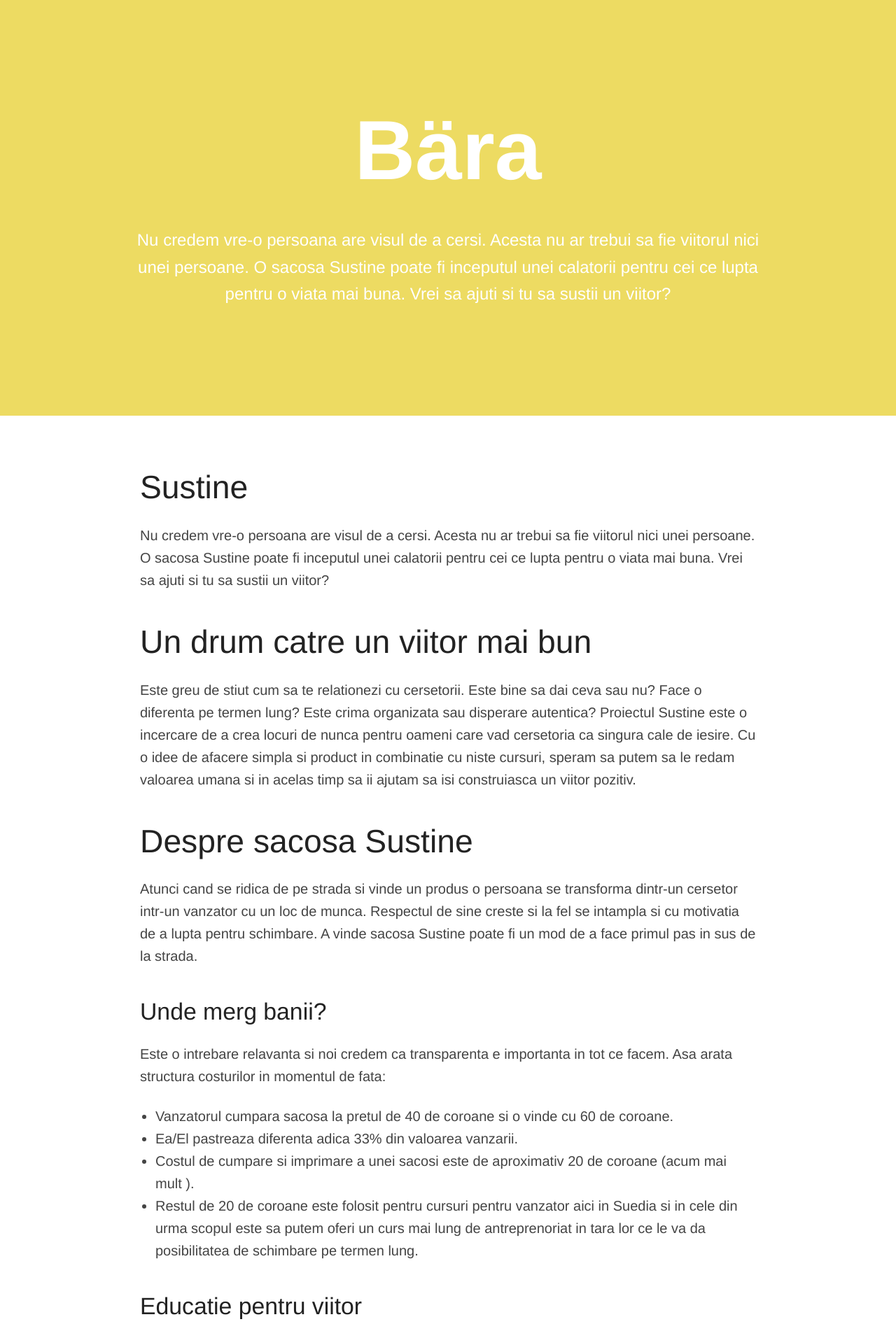
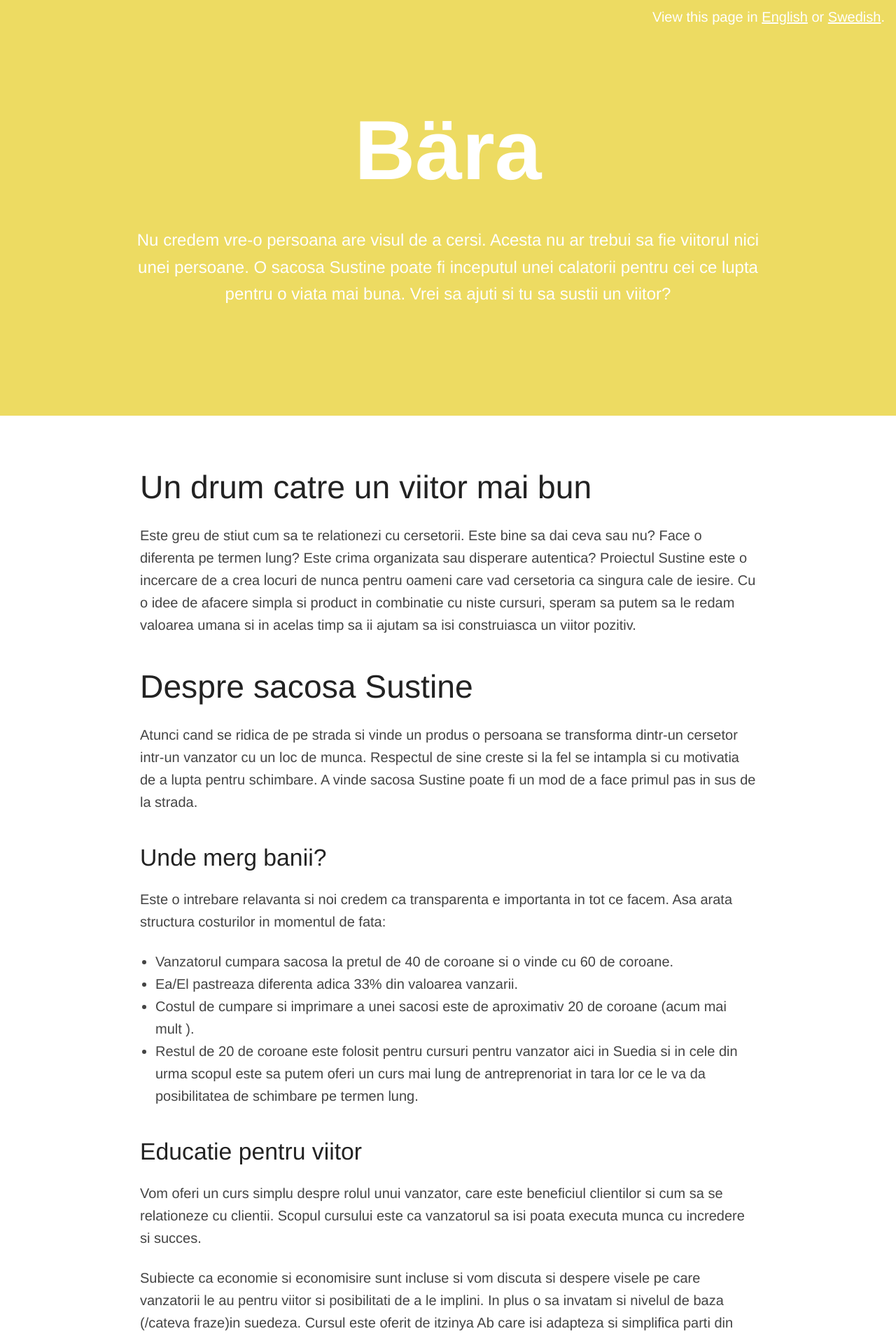
Before and after one commit to bara-se/bara-se.github.io, a Jekyll site: the page built from _posts/ro/0100-01-01-index.md, in a window 1280 px wide. Shown: the top 1912 px of the page at 70% size. Built offline with Jekyll 4.4.1, drawn with Linux system fonts in a browser that asks for light colours.

Commit message:
Add language picker and fix romanian intro

```diff
--- a/_layouts/default.html
+++ b/_layouts/default.html
@@ -15,12 +15,15 @@ title: "Bärakassen.se"
     {% if page.lang == "en" %}
       <h1>Bära</h1>
       <p>We don't believe it is anybody's dream to beg. It should neither be anybody's future. A Bära-Bag (Bära means carry in swedish) can be the start on a journey for someone fighting for a better life. Do you want to be a part and carry a future?</p>
+      <p lang="en" class="lang-picker">View this page in <a href="/">Swedish</a> or <a href="/ro">Romanian</a>.</p>
     {% elsif page.lang == "ro" %}
       <h1>Bära</h1>
       <p>Nu credem vre-o persoana are visul de a cersi. Acesta nu ar trebui sa fie viitorul nici unei persoane. O sacosa Sustine poate fi inceputul unei calatorii pentru cei ce lupta pentru o viata mai buna. Vrei sa ajuti si tu sa sustii un viitor?</p>
+      <p lang="en" class="lang-picker">View this page in <a href="/en">English</a> or <a href="/">Swedish</a>.</p>
     {% else %}
       <h1>Bära</h1>
       <p>Vi tror inte att det är någons dröm att tigga. Det bör inte heller vara någons framtid. En Bära-kasse kan vara början på en resa för den som kämpar för ett bättre liv. Vill du hjälpa till att bära en framtid?</p>
+      <p lang="en" class="lang-picker">View this page in <a href="/en">English</a> or <a href="/ro">Romanian</a>.</p>
     {% endif %}
   </header>
   <main>
--- a/_posts/ro/0100-01-01-index.md
+++ b/_posts/ro/0100-01-01-index.md
@@ -3,13 +3,8 @@ layout: page
 published: true
 permalink: /ro
 lang: ro
-title: " "
+title: ""
 ---
-
-
-## Sustine
-Nu credem vre-o persoana are visul de a cersi. Acesta nu ar trebui sa fie viitorul nici unei persoane. O sacosa Sustine poate fi inceputul unei calatorii pentru cei ce lupta pentru o viata mai buna. Vrei sa ajuti si tu sa sustii un viitor?
-
 
 ## Un drum catre un viitor mai bun
 Este greu de stiut cum sa te relationezi cu cersetorii. Este bine sa dai ceva sau nu? Face o diferenta pe termen lung? Este crima organizata sau disperare autentica? Proiectul Sustine este o incercare de a crea locuri de nunca pentru oameni care vad cersetoria ca singura cale de iesire. Cu o idee de afacere simpla si product in combinatie cu niste cursuri, speram sa putem sa le redam valoarea umana si in acelas timp sa ii ajutam sa isi construiasca un viitor pozitiv.
--- a/css/site.scss
+++ b/css/site.scss
@@ -65,6 +65,18 @@ header {
   p {
     font-size: 1.2rem;
   }
+
+  .lang-picker {
+    position: absolute;
+    top: 8px;
+    right: 16px;
+    font-size: 1rem;
+
+    a {
+      text-decoration: underline;
+      color: inherit;
+    }
+  }
 }
 
 main {
```
